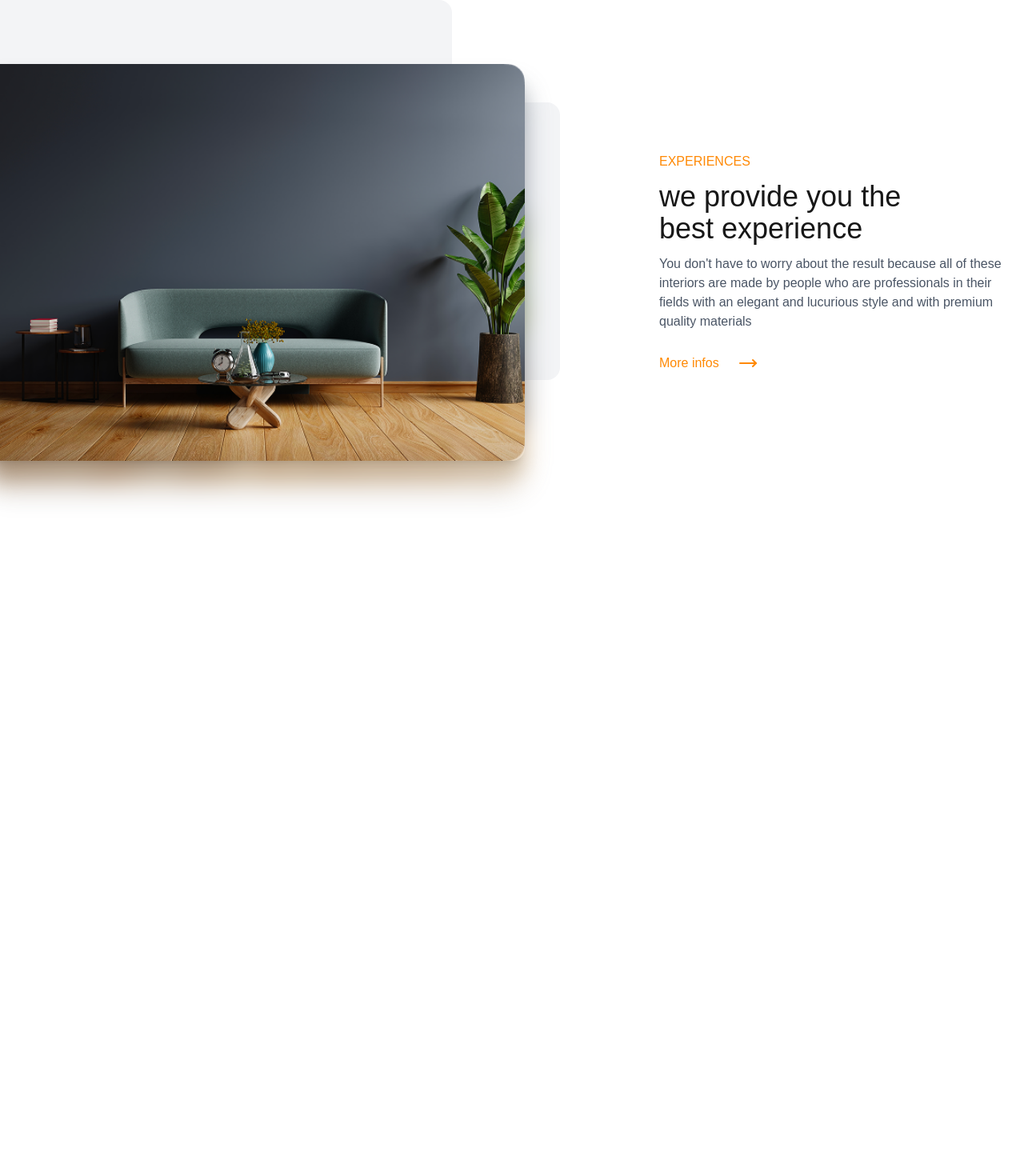
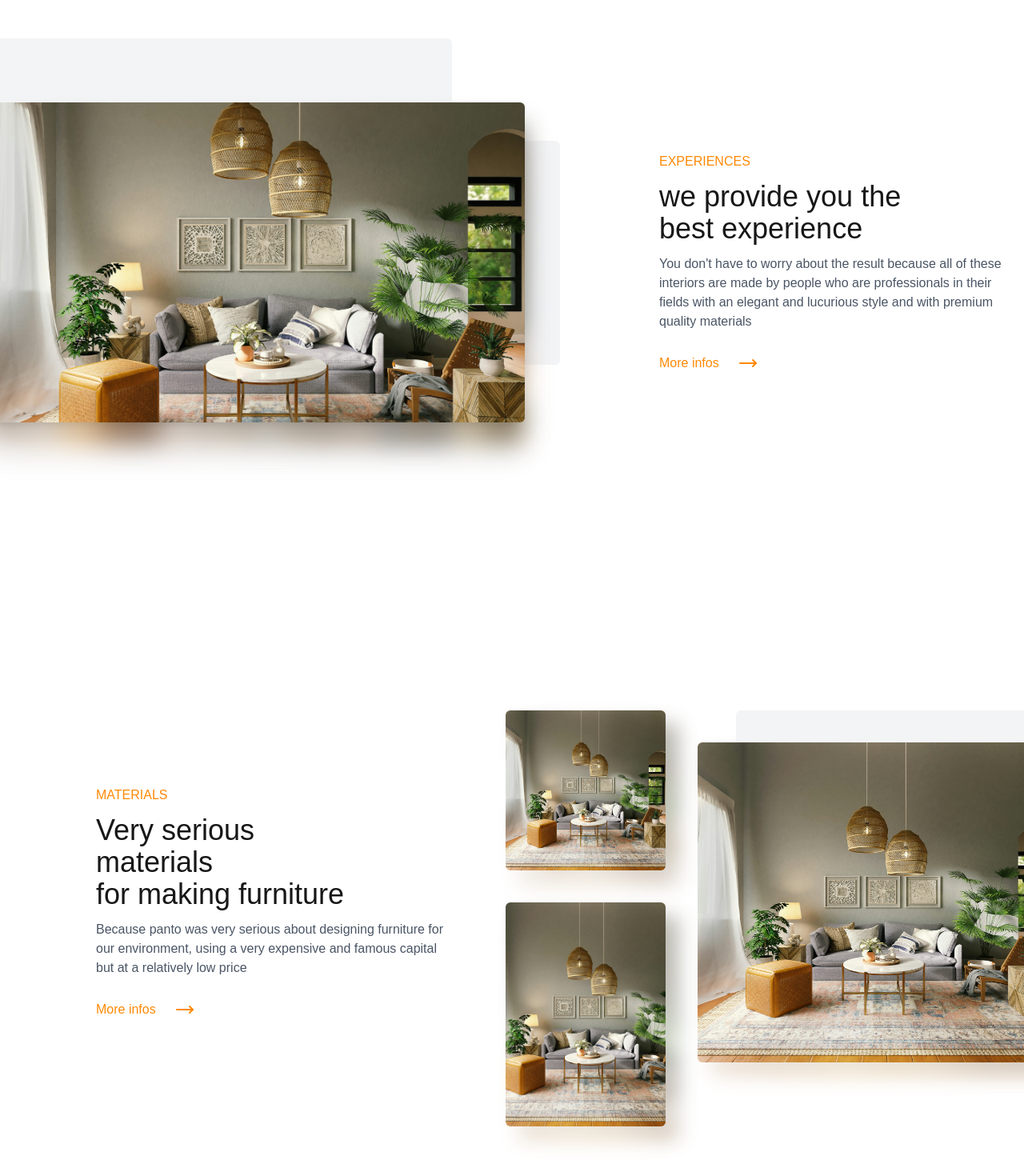
Before and after one commit to kyu-dev/ecommerce_frontend, a Next.js app: page / in a window 1280 px wide. Shown: the part 2080-3550 px from the top of the page at 80% size. Before the commit the page ends 2808 px from the top, so only its background shows below. Built offline with nearby package versions, Linux system fonts and the light colour scheme.

Commit message:
Ajout du composant MaterialsSection à la page principale et mise à jour des styles dans le composant ExperienceSection pour améliorer l'esthétique et l'expérience utilisateur.

```diff
--- a/app/components/experience/ExperienceSection.tsx
+++ b/app/components/experience/ExperienceSection.tsx
@@ -7,21 +7,21 @@ const ExperienceSection = () => {
       {/* Colonne image */}
       <div className="relative w-full max-w-2xl">
         {/* Rectangle arrière */}
-        <div className="absolute bottom-20 -left-10 w-[90%]  h-full bg-gray-100 rounded-2xl z-0"></div>
+        <div className="absolute bottom-20 -left-10 w-[90%]  h-full bg-gray-100 rounded-md z-0"></div>
 
         {/* Rectangle milieu */}
-        <div className="absolute top-12 -right-7 w-full h-[70%] bg-gray-100 rounded-2xl z-0"></div>
+        <div className="absolute top-12 -right-7 w-full h-[70%] bg-gray-100 rounded-md z-0"></div>
         <img
-          src="/exp.png"
+          src="/interieur.jpeg"
           alt="Salon"
-          className="absolute z-9s opacity-60 blur-lg top-7 rounded-2xl right-4 shadow-xl w-full  object-cover"
+          className="absolute z-9s opacity-60 blur-lg top-7 h-100  rounded-md right-4 shadow-xl w-full  object-cover"
         />
 
         {/* Image principale */}
         <img
-          src="/exp.png"
+          src="/interieur.jpeg"
           alt="Salon"
-          className="relative z-10 rounded-2xl right-4 shadow-xl w-full object-cover"
+          className="relative z-10 rounded-md right-4 h-100 shadow-xl w-full object-cover"
         />
       </div>
 
--- /dev/null
+++ b/app/components/materials/MaterialsSection.tsx
@@ -0,0 +1,62 @@
+import { MoveRight } from "lucide-react";
+import React from "react";
+
+const MaterialsSection = () => {
+  return (
+    <div className="flex flex-col h-screen bg-white lg:flex-row items-center justify-between gap-8 overflow-hidden w-full">
+      <div className="w-full lg:w-1/2 ml-30 mt-8 lg:mt-0 gap-3 flex flex-col  ">
+        <h3 className=" text-orange-400 uppercase ">Materials</h3>
+        <h4 className="text-4xl">
+          Very serious <br />
+          materials <br />
+          for making furniture
+        </h4>
+        <p className="text-gray-600 mb-4 max-w-md">
+          Because panto was very serious about designing furniture for our
+          environment, using a very expensive and famous capital but at a
+          relatively low price
+        </p>
+        <button className="flex gap-6 text-orange-400">
+          More infos <MoveRight />
+        </button>
+      </div>
+      <div className="relative">
+        {/* Ombre portée personnalisée */}
+        <img
+          src="/interieur.jpeg"
+          alt="ombre"
+          className="w-md h-100 -right-10 absolute z-0 blur-md opacity-40 translate-y-4 translate-x-4 rounded-md"
+        />
+        <img
+          src="/interieur.jpeg"
+          alt=""
+          className="w-50  object-cover absolute z-1 -top-10 blur-md  -left-50 opacity-40 translate-y-4 translate-x-4 rounded-md"
+        />
+        <img
+          src="/interieur.jpeg"
+          alt=""
+          className="w-50  h-70 object-cover absolute z-1 blur-md  top-50 -left-50 opacity-40 translate-y-4 translate-x-4 rounded-md"
+        />
+        <div className="absolute -top-10 -right-10 h-full w-100 bg-gray-100 rounded-md z-0"></div>
+        {/*vrai images*/}
+        <img
+          src="/interieur.jpeg"
+          alt=""
+          className="w-md h-100 -right-10 relative z-10 rounded-md"
+        />
+        <img
+          src="/interieur.jpeg"
+          alt=""
+          className="w-50   object-cover absolute z-1 -top-10 -left-50 rounded-md"
+        />
+        <img
+          src="/interieur.jpeg"
+          alt=""
+          className="w-50  h-70 object-cover absolute z-1 top-50 -left-50 rounded-md"
+        />
+      </div>
+    </div>
+  );
+};
+
+export default MaterialsSection;
--- a/app/page.tsx
+++ b/app/page.tsx
@@ -4,6 +4,7 @@ import Hero from "./components/hero/Hero";
 import WhySection from "./components/why/WhySection";
 import BestSellerSection from "./components/bestseller/BestSellerSection";
 import ExperienceSection from "./components/experience/ExperienceSection";
+import MaterialsSection from "./components/materials/MaterialsSection";
 
 const page = () => {
   return (
@@ -12,6 +13,7 @@ const page = () => {
       <WhySection />
       <BestSellerSection />
       <ExperienceSection />
+      <MaterialsSection />
     </>
   );
 };
```
Also changed, not shown: public/interieur.jpeg (added).
